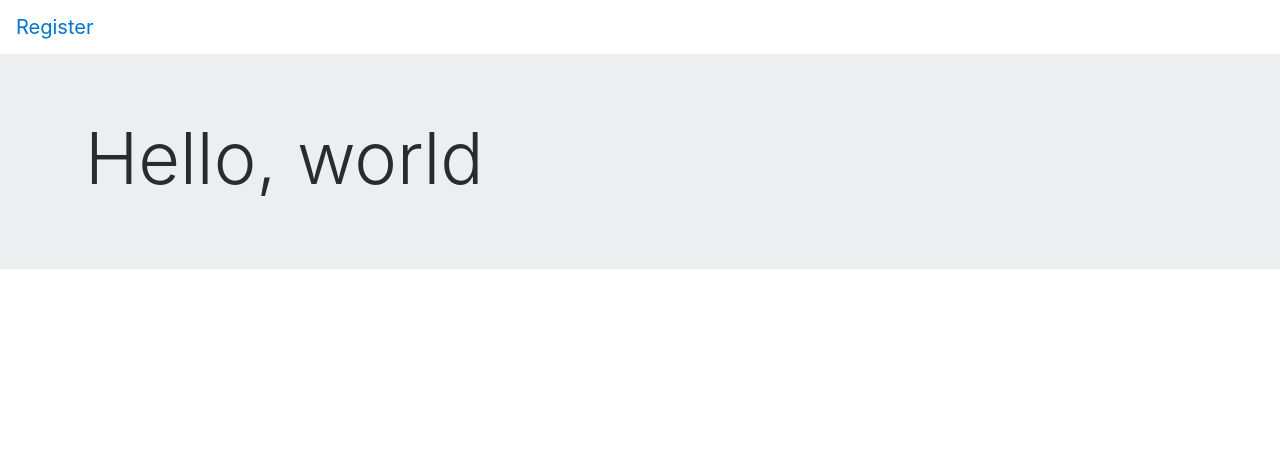
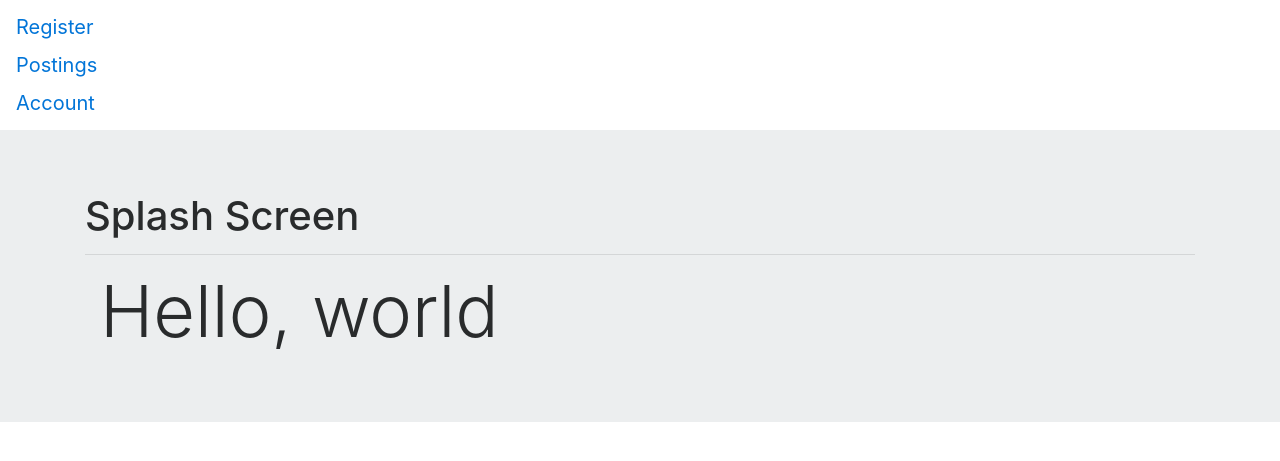
Before and after one commit to rasimon22/VetList, a Flask app: page / in a window 1280 px wide. Shown: the top 461 px of the page. Run offline with Flask 2, Linux system fonts and the light colour scheme; some libraries are stand-ins or nearby versions.

Commit message:
updatd nav bar with dummy entries

```diff
--- a/templates/navbar.html
+++ b/templates/navbar.html
@@ -1,3 +1,5 @@
 <nav class="navbar navbar-dark bg-secondary">
-<a class="navbar-brand" href="{{url_for('register_page')}}">Register</a>
+<a class="navbar-brand pull-left" href="{{url_for('register_page')}}">Register</a>
+<a class="navbar-brand pull-left" href="#">Postings</a>
+<a class="navbar-brand pull-left" href="#">Account</a>
   </nav>
--- a/templates/splash.html
+++ b/templates/splash.html
@@ -1,8 +1,12 @@
 {%extends "index.html"%}
 {%block page_content%}
-    {%if name%}
-    <h1 class="display-3">Hello, {{name}}</h1>
-    {%else%}
-    <h1 class ="display-3"> Hello, world</h1>
-    {%endif%}
+    <h1 class="page-header">Splash Screen </h1>
+    <hr>
+    <div class="container">
+        {%if name%}
+        <h1 class="display-3">Hello, {{name}}</h1>
+        {%else%}
+        <h1 class ="display-3"> Hello, world</h1>
+        {%endif%}
+    </div>
 {%endblock%}
```
